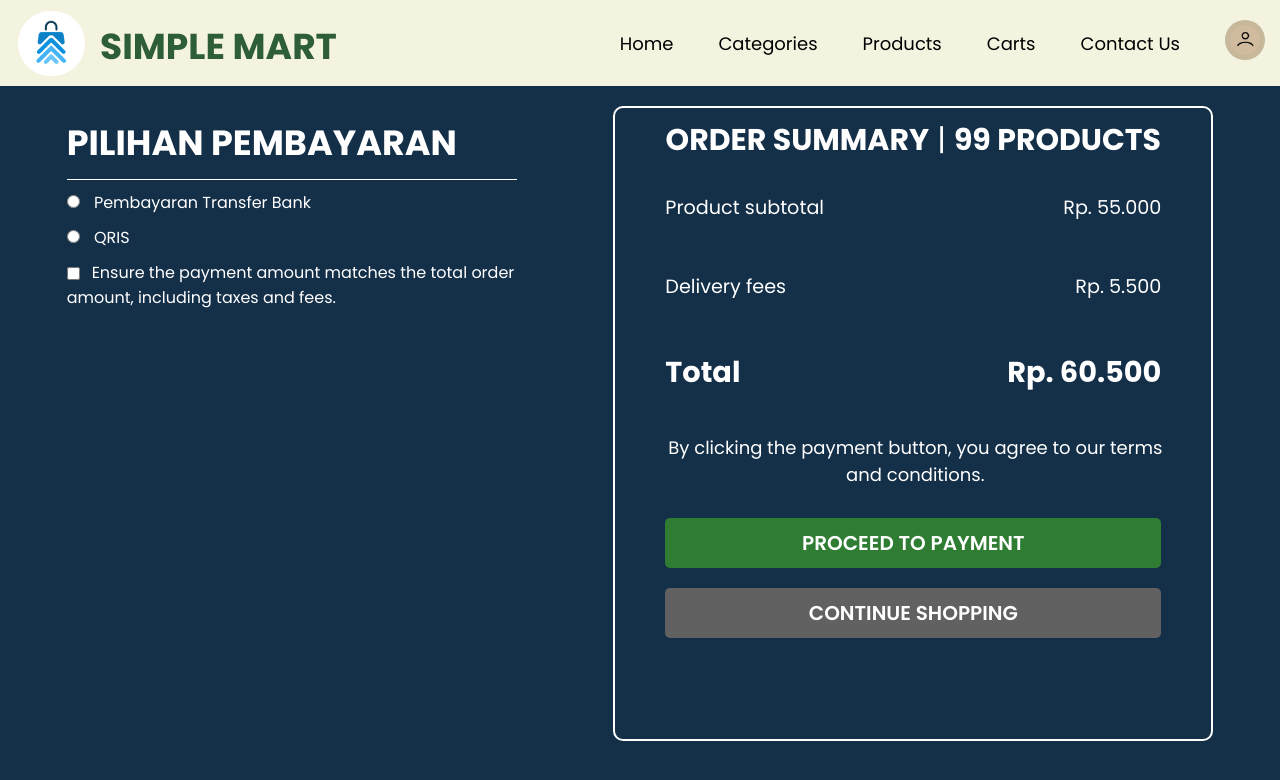
After one commit to Ferarineyesh/Website-E-Commerce-Basis-Data, a PHP site: page /pembayaran.html in a window 1280 px wide. The commit adds this page. Shown: the top 780 px of the page. Run offline with PHP 8.4, Linux system fonts and the light colour scheme.

Commit message:
page pembayaran

```diff
--- a/cart.php
+++ b/cart.php
@@ -165,7 +165,7 @@ $totals = calculateTotals($_SESSION['cartItems']);
                     <?php echo number_format($totals['total'], 0, ',', '.'); ?>
                 </span></h3>
                 <p class="terms">By clicking the payment button, you agree to our terms and conditions.</p>
-                <button class="proceed-btn">Proceed to Payment</button>
+                <a href="/pembayaran.html"><button class="proceed-btn">Proceed to Payment</button></a>
                 <button class="continue-btn">Continue Shopping</button>
             </div>
         </div>
--- /dev/null
+++ b/pembayaran.css
@@ -0,0 +1,370 @@
+@import url('https://fonts.googleapis.com/css2?family=Poppins:ital,wght@0,100;0,200;0,300;0,400;0,500;0,600;0,700;0,800;0,900;1,100;1,200;1,300;1,400;1,500;1,600;1,700;1,800;1,900&display=swap');
+* {
+    font-family: 'Poppins';
+    padding: 0;
+    margin: 0;
+    box-sizing: border-box;
+}
+
+.header {
+    background-color: #F3F3E0;
+    height: 86px;
+    display: flex;
+    justify-content: space-between;
+    align-items: center;
+}
+
+/* Logo section styling */
+.logo-container {
+    display: flex;
+    align-items: center;
+    margin-left: 18px;
+}
+
+.logo {
+    width: 67px;
+    height: 65px;
+    top: 11px;
+    left: 14px;
+    margin-right: 10px;
+}
+
+.name {
+    margin: 0;
+    width: 237px;
+    height: 54px;
+    top: 16px;
+    margin-top: 7px;
+    margin-left: 5px;
+    font-size: 36px;
+    font-weight: 700;
+    line-height: 54px;
+    color: #2E5E37;
+}
+
+/* Navigation link styling */
+.nav-links {
+    display: flex;
+    gap: 15px;
+    font-size: 16px;
+    align-items: right;
+}
+
+.nav-link {
+    text-decoration: none;
+    color: black;
+    transition: 0.2s;
+}
+
+/* Profile icon styling */
+.profile-link {
+    display: inline-block;
+}
+
+.profile-icon {
+    width: 40px;
+    height: 40px;
+    border-radius: 50%;
+    background-color: #c7b79b;
+    padding: 5px;
+}
+
+
+/* Navbar link hover effect */
+header nav a:hover {
+    color: white;
+    background-color: #264e26;
+    padding: 5px 10px;
+    border-radius: 4px;
+    transition: 0.3s;
+}
+
+.profile-link:hover {
+    background: none;
+    padding: 0;
+}
+
+body {
+    background-color: #142F48;
+    color: white;
+}
+
+
+header nav a {
+    color: rgb(0, 0, 0);
+    text-decoration: none;
+    margin: 0 15px;
+    font-size: 18px;
+    transition: 0.2s;
+}
+
+.header-center {
+    display: flex;
+    justify-content: space-between;
+    width: fit-content;
+    align-items: center;
+}
+
+header.sticky {
+    padding: 17px;
+    transition: 0.3s ease-in-out;
+}
+
+nav {
+    display: block;
+    align-items: center;
+}
+
+
+a.active {
+    border-radius: 2px;
+}
+
+nav a:hover {
+    background: #1F4529;
+    color: white;
+    padding: 10px 20px;
+    border-radius: 2px;
+}
+
+.profile:hover {
+    background: none;
+    padding: 0;
+}
+
+.container {
+    display: flex;
+    justify-content: space-evenly;
+    padding: 20px ;
+}
+
+.payment-options {
+    padding: 10px 50px;
+    padding-left: 0px;
+    border-radius: 10px;
+    width: 500px;
+    font-weight: 700px;
+}
+
+.order-summary {
+    padding: 10px 50px;
+    border: 2px solid #ffffff;
+    border-radius: 10px;
+    width: 600px;
+    height: 635px;
+    font-weight: 700px;
+}
+
+.judul h2, .judul p {
+    display: inline;
+}
+
+.judul p {
+    display: space-around;
+    font-weight: 700px;
+    font-size: 30px;
+}
+
+.subjudul, .total {
+    display: flex;
+    justify-content: space-between;
+    align-items: center;
+    margin: 10px 0;
+}
+
+.subjudul h3, .subjudul p, .total h3, .total p {
+    font-size: 1.2em;
+}
+
+.terms {
+    font-size: 20px;
+    color: #ffffff;
+    width: 500px;
+}
+
+button.proceed, button.continue {
+    padding: 10px 20px;
+    margin: 5px;
+    background-color: #1F4529;
+    color: white;
+    font-weight: 600;
+    align-items: center;
+    border: none;
+    border-radius: 5px;
+    cursor: pointer;
+    transition: background-color 0.3s ease;
+}
+
+
+button.proceed:hover {
+    background-color: #163A21;
+}
+
+button.continue:hover {
+    background-color: #555;
+}
+
+
+
+.payment-options h2 {
+    border-bottom: 1px solid #FFFFFF;
+    padding-bottom: 10px;
+    font-size: 35px;
+}
+
+.order-summary h2 {
+    padding-bottom: 10px;
+    font-size: 30px;
+}
+
+.payment-options p, .order-summary p {
+    margin: 10px 0;
+}
+.payment-options input[type="radio"] {
+    margin-right: 10px;
+}
+.payment-options img {
+    width: 100%;
+    max-width: 200px;
+    margin-top: 20px;
+}
+
+.kotak-rekening {
+    background-color: white;
+    color: black;
+    border-radius: 5px;
+}
+
+.rekening {
+    padding: 0 5px;
+}
+
+.transfer-content {
+    text-align: justify;
+}
+
+.qris-content {
+    text-align: justify;
+}
+
+.image-container {
+    display: flex;
+    justify-content: center;
+    align-items: center;
+    height: 210px;
+    margin: 20px 0;
+}
+
+.QRIS {
+    width: 750px;
+    height: auto;
+    padding-bottom: 25px;
+    align-items: center;
+    justify-content: center;
+}
+
+.checkbox {
+    vertical-align: middle;
+    margin-right: 12px;
+}
+
+.order-summary {
+    text-align: center;
+}
+.order-summary p {
+    margin: 20px 0;
+}
+.order-summary .total {
+    font-size: 24px;
+    font-weight: bold;
+}
+.order-summary .terms {
+    font-size: 12px;
+    margin-top: 20px;
+}
+.order-summary button {
+    width: 100%;
+    padding: 10px;
+    margin: 10px 0;
+    border: none;
+    border-radius: 5px;
+    font-size: 20px;
+    cursor: pointer;
+}
+.order-summary .proceed {
+    background-color: #2E7D32;
+    color: #FFFFFF;
+}
+.order-summary .continue {
+    background-color: #616161;
+    color: #FFFFFF;
+}
+.modal {
+    top: 250px;
+    width: 694px;
+    height: 324px;
+    position: fixed;
+    display: flex;
+    justify-content: center;
+    align-items: center;
+    display: none;
+}
+.modal-content {
+    background-color: #424242;
+    padding: 20px;
+    border-radius: 10px;
+    text-align: center;
+    color: #FFFFFF;
+    display: none;
+}
+.modal-content button {
+    width: 45%;
+    padding: 10px;
+    margin: 10px 5%;
+    border: none;
+    border-radius: 5px;
+    font-size: 16px;
+    cursor: pointer;
+}
+
+.modal-content .make-payment, .modal-content .cancel-payment {
+    padding: 10px 20px;
+    margin: 10px 5px;
+    color: #FFFFFF;
+    border: none;
+    border-radius: 5px;
+    cursor: pointer;
+    display: inline-block; /* Set both buttons as inline-block */
+}
+
+.modal-content .make-payment {
+    margin-top: 25px;
+    background-color: #2E7D32; /* Green color for Make Payment */
+    font-weight: 600;
+    transition: 0.3s ease;
+}
+
+.modal-content .make-payment:hover {
+    background-color: #1F4529;
+}
+
+.modal-content .cancel-payment {
+    background-color: #B71C1C; /* Red color for Cancel Payment */
+    font-weight: 600;
+    transition: 0.3s ease;
+}
+
+.modal-content .cancel-payment:hover {
+    background-color: #3D0000;
+}
+
+@media (max-width: 768px) {
+    .container {
+        flex-direction: column;
+        align-items: center;
+    }
+    .payment-options, .order-summary {
+        width: 100%;
+        margin-bottom: 20px;
+    }
+}
--- /dev/null
+++ b/pembayaran.html
@@ -0,0 +1,131 @@
+<!DOCTYPE html>
+<html lang="id">
+<head>
+    <meta charset="UTF-8">
+    <meta name="viewport" content="width=device-width, initial-scale=1.0">
+    <title>Simple Mart - Payment</title>
+    <link href="https://cdnjs.cloudflare.com/ajax/libs/font-awesome/5.15.3/css/all.min.css" rel="stylesheet"/>
+    <link rel="stylesheet" href="pembayaran.css">
+</head>
+<body>
+
+    <header class="header">
+        <div class="logo-container">
+            <img src="./assets/logo.png" alt="Logo" class="logo">
+            <h1 class="name">SIMPLE MART</h1>
+        </div>
+        <nav class="nav-links">
+            <a href="/index.php" class="nav-link">Home</a>
+            <a href="#categories" class="nav-link">Categories</a>
+            <a href="#products" class="nav-link">Products</a>
+            <a href="/cart.php" class="nav-link">Carts</a>
+            <a href="#contact" class="nav-link">Contact Us</a>
+            <a href="/profile.html" class="profile-link">
+                <img src="/assets/profil.png" alt="Profile" class="profile-icon">
+            </a>
+        </nav>
+    </header>
+
+    <div class="container">
+        <div class="payment-options">
+            <h2 class="pilihan-pembayaran">PILIHAN PEMBAYARAN</h2>
+            <p><input id="bank-transfer" name="payment" type="radio" value="val1" onclick="check_radio()"> Pembayaran Transfer Bank</p>
+            <p><input id="qris" name="payment" type="radio" value="val2" onclick="check_radio()"> QRIS</p>
+
+            <div id="transfer-content" class="transfer-content" style="display:none;">
+                <p>A virtual account number will be generated when placing an order. Please use the virtual account number to complete the payment using internet banking or via ATM. Your order will be cancelled if you do not complete the payment within the payment deadline.</p>
+                <p><input id="bca" name="bank-payment" type="radio">BCA VA</p>
+                <p><input id="bni" name="bank-payment" type="radio">BNI VA</p>
+                <p><input id="bri" name="bank-payment" type="radio">BRI VA</p>
+                <p><input id="sumut" name="bank-payment" type="radio">Mandiri VA</p>
+                <p><input id="sumut" name="bank-payment" type="radio">Sumut VA</p>
+                <p>Nomor VA</p>
+                <div class="kotak-rekening">
+                    <p class="rekening">122082273039434</p>
+                </div>
+                <p>Once you receive your unique VA number, proceed to your bank's online banking platform or mobile app to complete the transfer. Ensure that the payment is made using the provided VA number to ensure accurate and prompt processing of your order. Please complete the transfer within the specified time to avoid any delays or cancellation of your transaction.</p>
+            </div>
+
+            <div id="qris-content" class="qris-content" style="display:none;">
+                <p class="deskripsi-qris">QRIS (Quick Response Code Indonesian Standard) is a simple and secure way to make payments using your mobile banking app or digital wallet. To complete your payment, simply scan the QR code provided during checkout using your preferred QRIS-enabled payment app. Once scanned, confirm the payment amount and authorize the transaction. Your payment will be processed instantly, and your order will be confirmed. Please ensure that your payment is completed within the specified time to avoid any delays. If you have any issues, feel free to contact our customer support team.</p>
+                <div class="image-container">
+                    <img class="QRIS" src="/Foto/QRIS E-COMMERCE.jpeg" alt="QRIS Code">
+                </div>
+            </div>
+
+            <p><input id="confirm-amount" type="checkbox" class="checkbox">Ensure the payment amount matches the total order amount, including taxes and fees.</p>
+        </div>
+
+        <div class="order-summary">
+            <div class="judul">
+                <h2>ORDER SUMMARY</h2><p> | </p><h2>99 PRODUCTS</h2>
+            </div>
+            <div class="subjudul">
+                <p>Product subtotal</p><p>Rp. 55.000</p>
+            </div>
+            <div class="subjudul">
+                <p>Delivery fees</p><p>Rp. 5.500</p>
+            </div>
+            <div class="total">
+                <h3>Total</h3><p class="harga">Rp. 60.500</p>
+            </div>
+            <p class="terms" style="font-size: 18px">By clicking the payment button, you agree to our terms and conditions.</p>
+            <button class="proceed">PROCEED TO PAYMENT</button>
+            <button class="continue">CONTINUE SHOPPING</button>
+        </div>
+
+
+    <div class="modal">
+        <div class="modal-content">
+            <p>Before finalizing your payment, please take a moment to review your order. Ensure that the products, quantities, and subtotal are correct, including any additional charges such as taxes or shipping fees.</p>
+            <button class="make-payment">MAKE PAYMENT</button>
+            <button class="cancel-payment">CANCEL PAYMENT</button>
+        </div>
+    </div>
+
+    <script>
+        // Check the selected radio button and show the corresponding content
+        function check_radio() {
+            const transferContent = document.getElementById('transfer-content');
+            const qrisContent = document.getElementById('qris-content');
+
+            switch (document.querySelector('input[name="payment"]:checked').value) {
+                case 'val1':
+                    console.log('Pembayaran Transfer Bank selected');
+                    transferContent.style.display = 'block';
+                    qrisContent.style.display = 'none';
+                    break;
+                case 'val2':
+                    console.log('QRIS selected');
+                    transferContent.style.display = 'none';
+                    qrisContent.style.display = 'block';
+                    break;
+                default:
+                    transferContent.style.display = 'none';
+                    qrisContent.style.display = 'none';
+            }
+        }
+
+        // Proceed to Payment modal
+        const proceedButton = document.querySelector('.proceed');
+        const modal = document.querySelector('.modal');
+        const modalContent = document.querySelector('.modal-content');
+        const makePaymentButton = document.querySelector('.make-payment');
+        const cancelPaymentButton = document.querySelector('.cancel-payment');
+
+        proceedButton.addEventListener('click', function() {
+            modal.style.display = 'block';
+            modalContent.style.display = 'block';
+        });
+
+        makePaymentButton.addEventListener('click', function() {
+            alert('Payment Successful');
+        });
+
+        cancelPaymentButton.addEventListener('click', function() {
+            modal.style.display = 'none';
+            modalContent.style.display = 'none';
+        });
+    </script>
+</body>
+</html>
```
